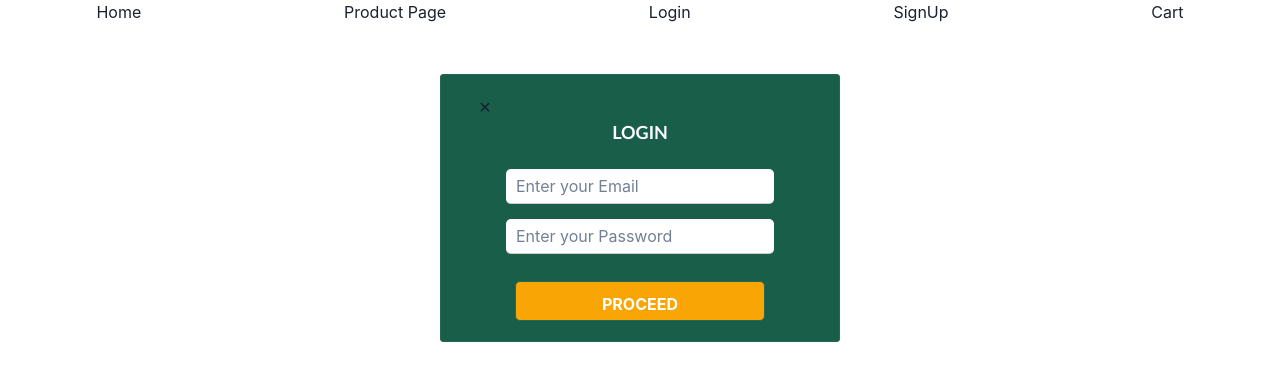
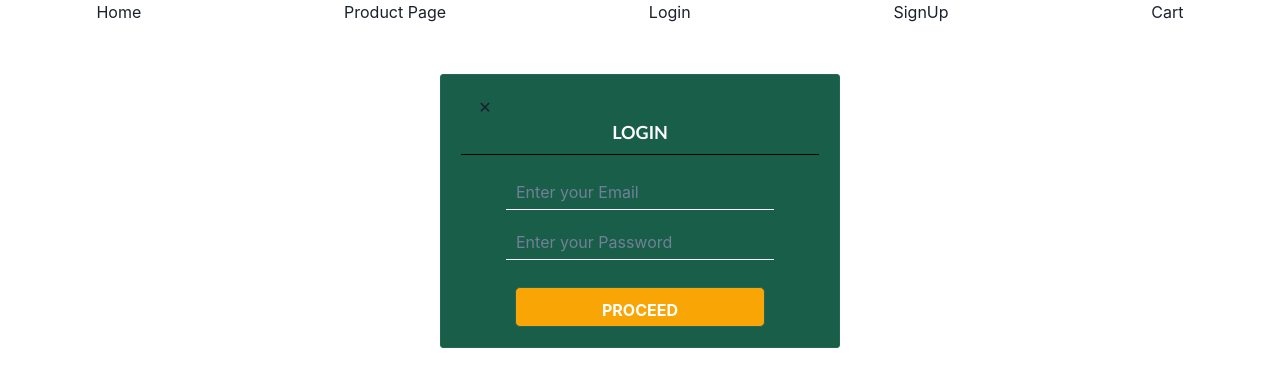
Before and after one commit to sahilshahu555/HoneyStore, a React (Create React App) app in the folder honey-store/: page /login in a window 1280 px wide. Shown: the top 386 px of the page. Built offline with nearby package versions, Linux system fonts and the light colour scheme.

Commit message:
LoginData

```diff
--- a/honey-store/src/Pages/Auth/Login.css
+++ b/honey-store/src/Pages/Auth/Login.css
@@ -48,9 +48,13 @@
   .login-container input {
     height: 35px;
     padding: 10px;
+    /* color: black; */
     /* margin-bottom: 15px; */
-    border-bottom: 1px solid #ccc;
-    border-radius: 5px;
+    background-color: #195e49;
+    border: none;
+    border-bottom: 1px solid white;
+    /* background-color: #; */
+    /* border-radius: 5px; */
     /* border-bottom: 1px solid #266753; */
     /* border: 2px solid red; */
     outline: none;
--- a/honey-store/src/Pages/Auth/Login.jsx
+++ b/honey-store/src/Pages/Auth/Login.jsx
@@ -79,7 +79,8 @@ const LoginPage = () => {
       <div style={{margin:"auto",marginRight:"310px",cursor:"pointer"}}  className="cut-button" onClick={handleCutClick}>
         &#10005;
       </div>
-      <h1>LOGIN</h1>
+      <div style={{borderBottom:"1px solid black", marginBottom:"20px",height:"36px"}}><h1>LOGIN</h1></div>
+
       <form onSubmit={handleSubmit}>
         <div  style={{marginBottom:"15px"}}>
           <input
--- a/honey-store/src/Pages/Auth/SignUp.jsx
+++ b/honey-store/src/Pages/Auth/SignUp.jsx
@@ -81,10 +81,13 @@ const SignupPage = () => {
       <div style={{margin:"auto",marginRight:"350px",cursor:"pointer"}} className="cut-button" onClick={handleCutClick}>
         &#10005;
       </div>
+      <div style={{borderBottom:"1px solid black", marginBottom:"20px",height:"36px"}} >
       <h1 style={{fontSize:"larger", fontFamily:
               "'Gill Sans', 'Gill Sans MT', Calibri, 'Trebuchet MS', sans-serif"}}>Create an Account</h1>
+      </div>
+
       <form onSubmit={handleSubmit}>
-        <div style={{marginBottom:"15px"}}>
+        <div className="mainDiv" style={{marginBottom:"15px"}}>
           <input
             placeholder="Enter your Name"
             type="text"
```
